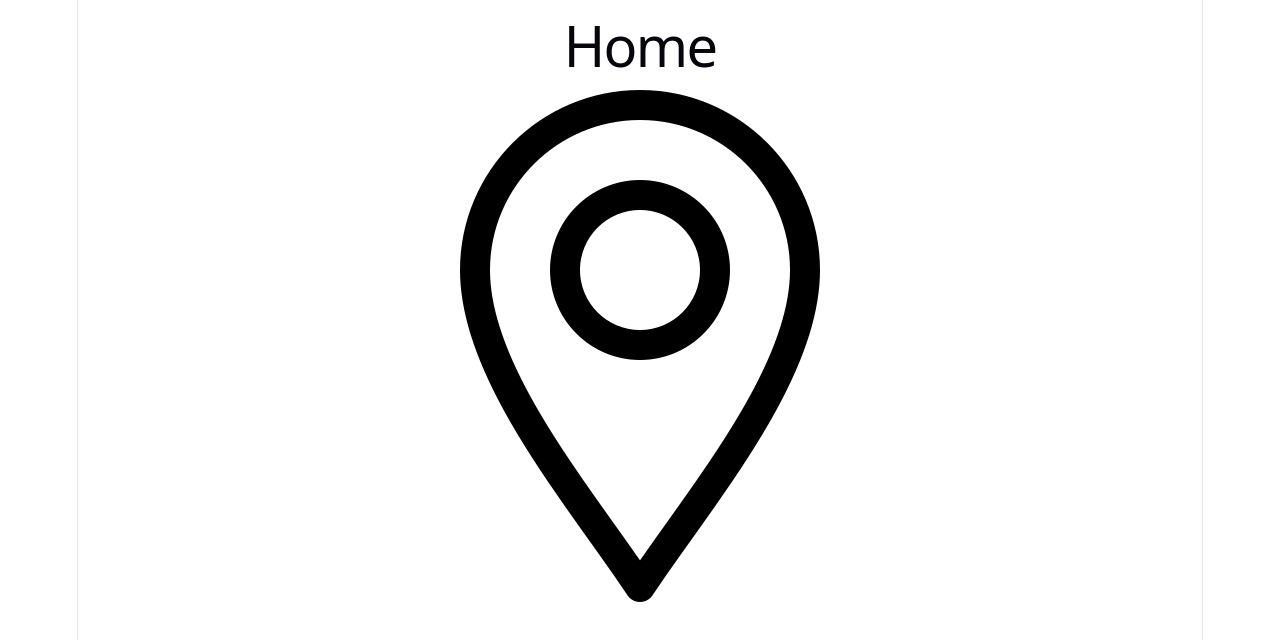
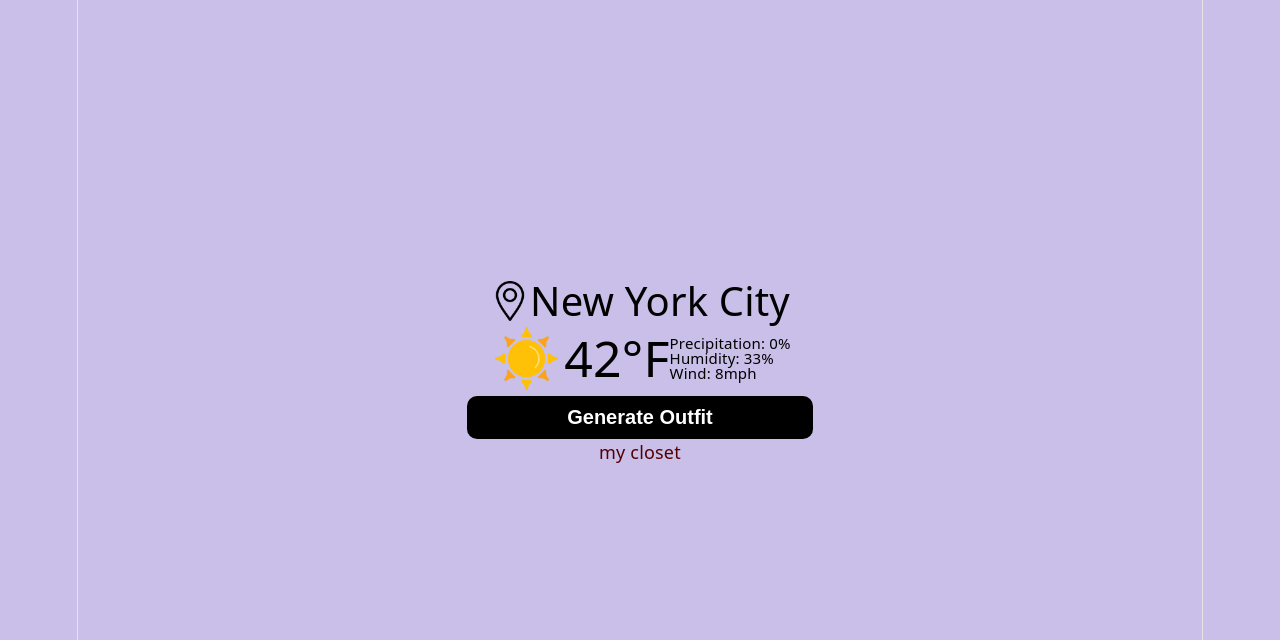
Before and after one commit to genevievekoffman2-lab/closet-app, a React (Vite) app: page / in a window 1280 px wide. Shown: the top 640 px of the page. Built offline with nearby package versions, Linux system fonts and the light colour scheme.

Commit message:
UI for home page

```diff
--- a/src/App.tsx
+++ b/src/App.tsx
@@ -2,7 +2,7 @@
 import reactLogo from './assets/react.svg'
 import viteLogo from './assets/vite.svg'
 import './App.css'
-import Home from './pages/home'
+import Home from './pages/Home'
 import Closet from './pages/Closet'
 import OutfitResult from './pages/OutfitResult'
 
@@ -16,7 +16,7 @@
     return <Closet />
   if (page == "result")
     return <OutfitResult />
-  return <Home />;
+  return <Home />
 
   return (
     <>
--- /dev/null
+++ b/src/pages/Home.css
@@ -0,0 +1,78 @@
+
+html, body {
+    background: #c9bfe8;
+}
+
+.container {
+    display: flex;
+    flex-direction: column;
+    align-items: center;
+    justify-content: center;
+
+    color: black;
+    padding-top: 25%;
+}
+
+.location_box, .weather_box, .btn_box {
+    flex: 1
+}
+
+.location_box {
+    display: flex;
+    flex-direction: row;
+    align-items: center; /* cross axis alignment -> vertically aligns items */
+    justify-content: center;
+}
+
+.location_text {
+    display: flex;
+    align-items: flex-end; /* pushes to left */
+    font-size: 40px;
+}
+
+.location_icon {
+    max-height: 40px;
+    object-fit: contain;
+}
+
+.weather_box {
+    display: flex;
+    flex-direction: row;
+    align-items: center;
+}
+
+.temp_img {
+    max-height: 75px;
+    object-fit: contain; /* proportional */
+}
+
+.temperature {
+    font-size: 50px;
+}
+
+.weather_details {
+    line-height: 1; /* Reduces vertical height of the line box */
+    font-size: 15px;
+    text-align: left;
+}
+
+.btn_box {
+    display: flex;
+    flex-direction: column;
+    align-items: center;
+}
+
+.generate_outfit_btn {
+    background-color: black;
+    color: white;
+    text-align: center;
+    padding: 10px 100px;
+    font-size: 20px;
+    border-radius: 10px;
+    border: 0px;
+    font-weight: bold;
+}
+
+.closet_link {
+    color: #550000
+}
--- a/src/pages/Home.tsx
+++ b/src/pages/Home.tsx
@@ -1,10 +1,37 @@
+import './Home.css'
+
 export default function Home() {
+
+    function generateOutfit() {
+        alert('generate btn clicked')
+    }
+
     return (
         <div>
-            <h1>Home</h1>
-            <div>
-                <img src="/public/location_icon.png" alt="location icon"/>
+            <div className="container">
+
+                <div className="location_box">
+                    <img className="location_icon" src="/location_icon.png" alt="location icon"/>
+                    <div className="location_text"> New York City </div>
+                </div>
+
+                <div className="weather_box">
+                    <img className="temp_img" src='/sunshine_icon.png' alt="🌤️"/>
+                    <div className="temperature">42°F</div>
+                    <div className="weather_details">
+                        <p> Precipitation: 0% <br/> Humidity: 33% <br/>  Wind: 8mph</p>
+                    </div>
+                </div>
+
+                <div className="btn_box">
+                    <button className="generate_outfit_btn" onClick={generateOutfit}>
+                        Generate Outfit
+                    </button>
+                    <p className="closet_link"> my closet </p>
+                </div>
+
             </div>
+
         </div>
     );
 }
```
Also changed, not shown: public/sunshine_icon.png (added).
